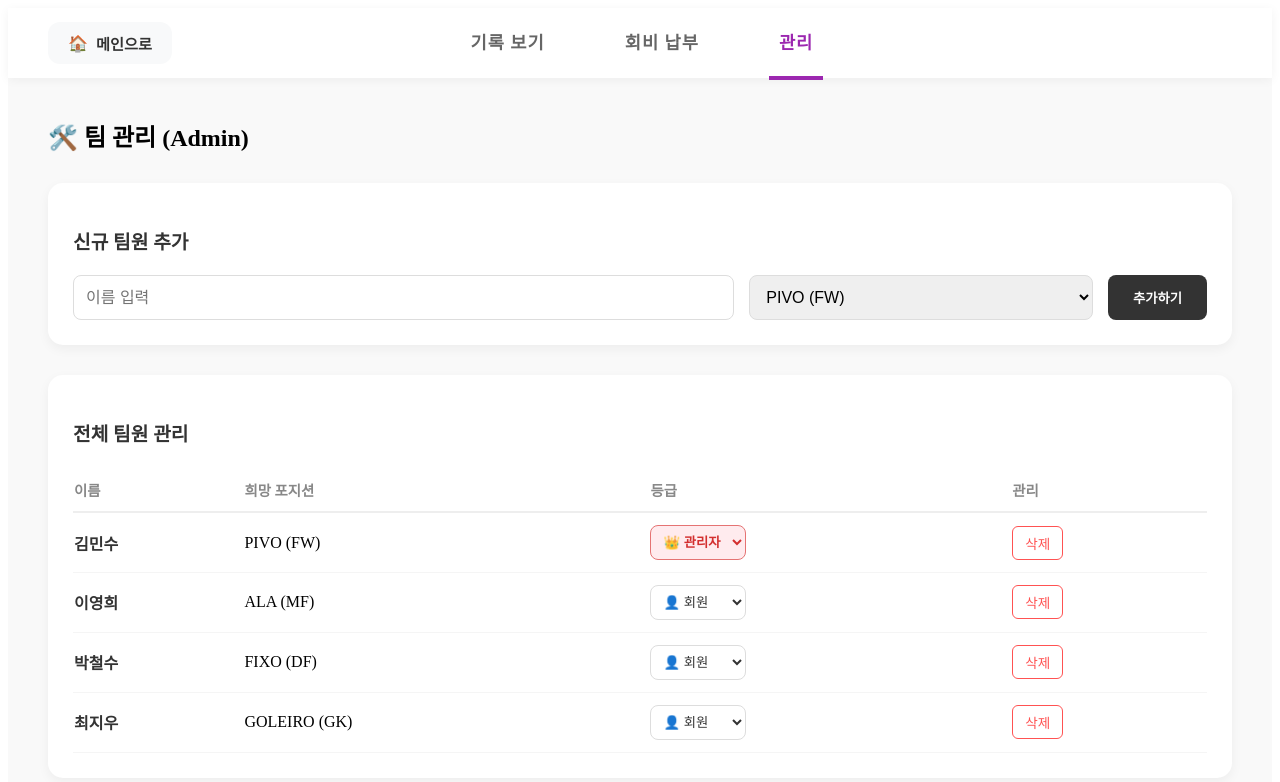
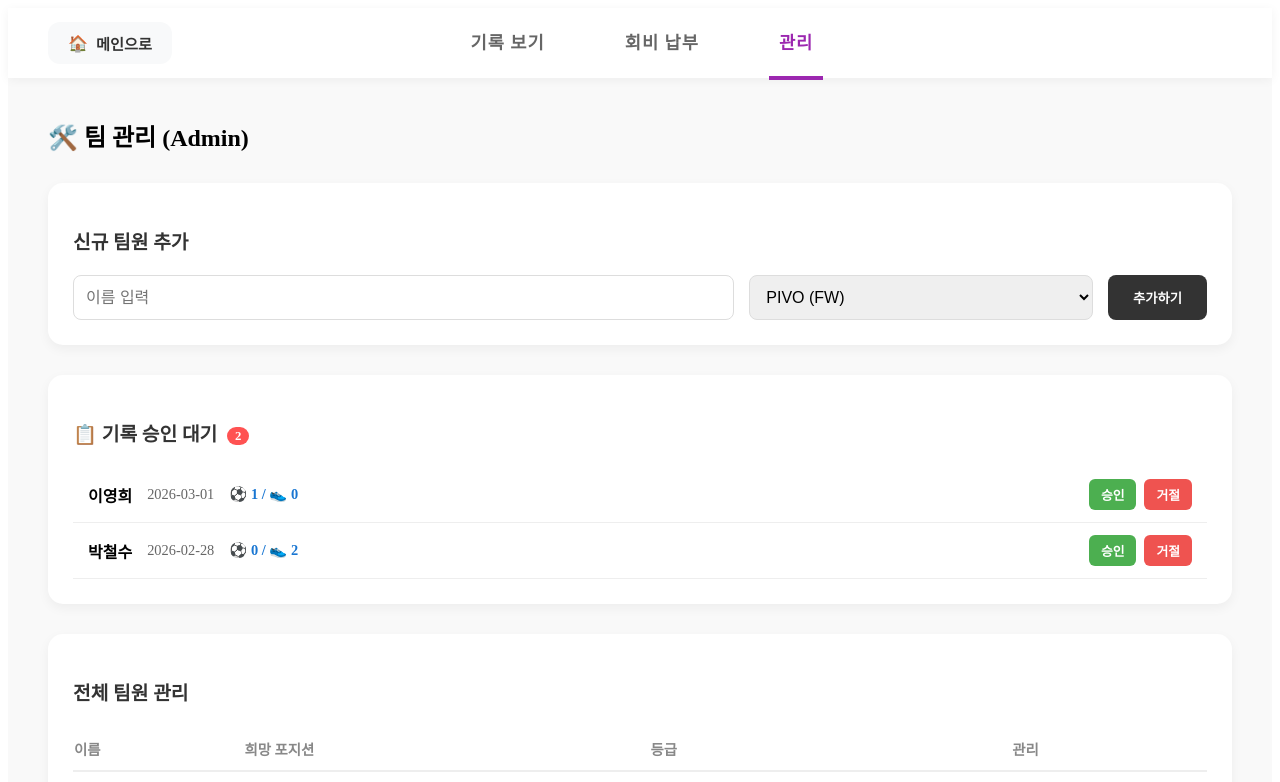
Before and after one commit to kvvxxn/Team_manager, a React (Create React App) app in the folder frontend/: page /team/admin in a window 1280 px wide. Shown: the top 782 px of the page. Built offline with nearby package versions, Linux system fonts and the light colour scheme.

Commit message:
Enhance Admin page: implement record approval and rejection functionality with UI updates

```diff
--- a/frontend/src/pages/Team/Admin.jsx
+++ b/frontend/src/pages/Team/Admin.jsx
@@ -12,6 +12,29 @@ const Admin = () => {
 
   const [newName, setNewName] = useState('');
   const [newPos, setNewPos] = useState('PIVO (FW)');
+
+  // 3. 기록 승인 대기 목록 (Mock Data)
+  const [requests, setRequests] = useState([
+    { id: 101, name: '이영희', date: '2026-03-01', goals: 1, assists: 0, position: 'ALA (MF)' },
+    { id: 102, name: '박철수', date: '2026-02-28', goals: 0, assists: 2, position: 'FIXO (DF)' },
+  ]);
+
+  // 기록 승인 처리
+  const handleApprove = (id) => {
+    if (window.confirm('이 기록을 승인하시겠습니까?')) {
+      setRequests(requests.filter(req => req.id !== id));
+      alert('기록이 승인되어 반영되었습니다.');
+      // 실제로는 여기서 API 호출하여 PlayerStats 데이터를 업데이트해야 함
+    }
+  };
+
+  // 기록 거절 처리
+  const handleReject = (id) => {
+    if (window.confirm('이 기록을 거절하시겠습니까?')) {
+      setRequests(requests.filter(req => req.id !== id));
+      alert('요청이 거절되었습니다.');
+    }
+  };
 
   // 1. 등급 변경 함수 (관리자 기능)
   const handleRoleChange = (id, newRole) => {
@@ -50,7 +73,7 @@ const Admin = () => {
       <div style={styles.container}>
         <h2 style={styles.mainTitle}>🛠️ 팀 관리 (Admin)</h2>
 
-        {/* 1. 신규 팀원 추가 섹션 */}
+         {/* 1. 신규 팀원 추가 섹션 */}
         <section style={styles.section}>
           <h3 style={styles.sectionTitle}>신규 팀원 추가</h3>
           <form onSubmit={handleAdd} style={styles.form}>
@@ -70,7 +93,33 @@ const Admin = () => {
           </form>
         </section>
 
-        {/* 2. 전체 팀원 명단 및 권한 관리 섹션 */}
+        {/* 2. 기록 승인 요청 관리 섹션 */}
+        {requests.length > 0 && (
+          <section style={styles.section}>
+            <h3 style={styles.sectionTitle}>
+              📋 기록 승인 대기 <span style={styles.badge}>{requests.length}</span>
+            </h3>
+            <ul style={styles.reqList}>
+              {requests.map(req => (
+                <li key={req.id} style={styles.reqItem}>
+                  <div style={styles.reqInfo}>
+                    <span style={styles.reqName}>{req.name}</span>
+                    <span style={styles.reqDate}>{req.date}</span>
+                    <span style={styles.reqStats}>
+                      ⚽ {req.goals} / 👟 {req.assists}
+                    </span>
+                  </div>
+                  <div style={styles.reqActions}>
+                    <button onClick={() => handleApprove(req.id)} style={styles.approveBtn}>승인</button>
+                    <button onClick={() => handleReject(req.id)} style={styles.rejectBtn}>거절</button>
+                  </div>
+                </li>
+              ))}
+            </ul>
+          </section>
+        )}
+
+        {/* 3. 전체 팀원 명단 및 권한 관리 섹션 */}
         <section style={styles.section}>
           <h3 style={styles.sectionTitle}>전체 팀원 관리</h3>
           <table style={styles.table}>
@@ -140,6 +189,30 @@ const styles = {
     backgroundColor: '#fff', color: '#333', cursor: 'pointer'
   },
 
+  // 기록 승인 관련 스타일
+  badge: {
+    backgroundColor: '#ff5252', color: '#fff', fontSize: '0.8rem', padding: '2px 8px',
+    borderRadius: '12px', marginLeft: '5px', verticalAlign: 'middle'
+  },
+  reqList: { listStyle: 'none', padding: 0, margin: 0 },
+  reqItem: {
+    display: 'flex', justifyContent: 'space-between', alignItems: 'center',
+    padding: '12px 15px', borderBottom: '1px solid #eee'
+  },
+  reqInfo: { display: 'flex', gap: '15px', alignItems: 'center' },
+  reqName: { fontWeight: 'bold' },
+  reqDate: { fontSize: '0.9rem', color: '#666' },
+  reqStats: { fontSize: '0.9rem', fontWeight: 'bold', color: '#1976D2' },
+  reqActions: { display: 'flex', gap: '8px' },
+  approveBtn: {
+    backgroundColor: '#4CAF50', color: '#fff', border: 'none', padding: '6px 12px',
+    borderRadius: '6px', cursor: 'pointer', fontWeight: 'bold', fontSize: '0.8rem'
+  },
+  rejectBtn: {
+    backgroundColor: '#ef5350', color: '#fff', border: 'none', padding: '6px 12px',
+    borderRadius: '6px', cursor: 'pointer', fontWeight: 'bold', fontSize: '0.8rem'
+  },
+
   addBtn: { padding: '12px 25px', backgroundColor: '#333', color: '#fff', border: 'none', borderRadius: '8px', cursor: 'pointer', fontWeight: 'bold' },
 
   table: { width: '100%', borderCollapse: 'collapse', marginTop: '10px' },
```
